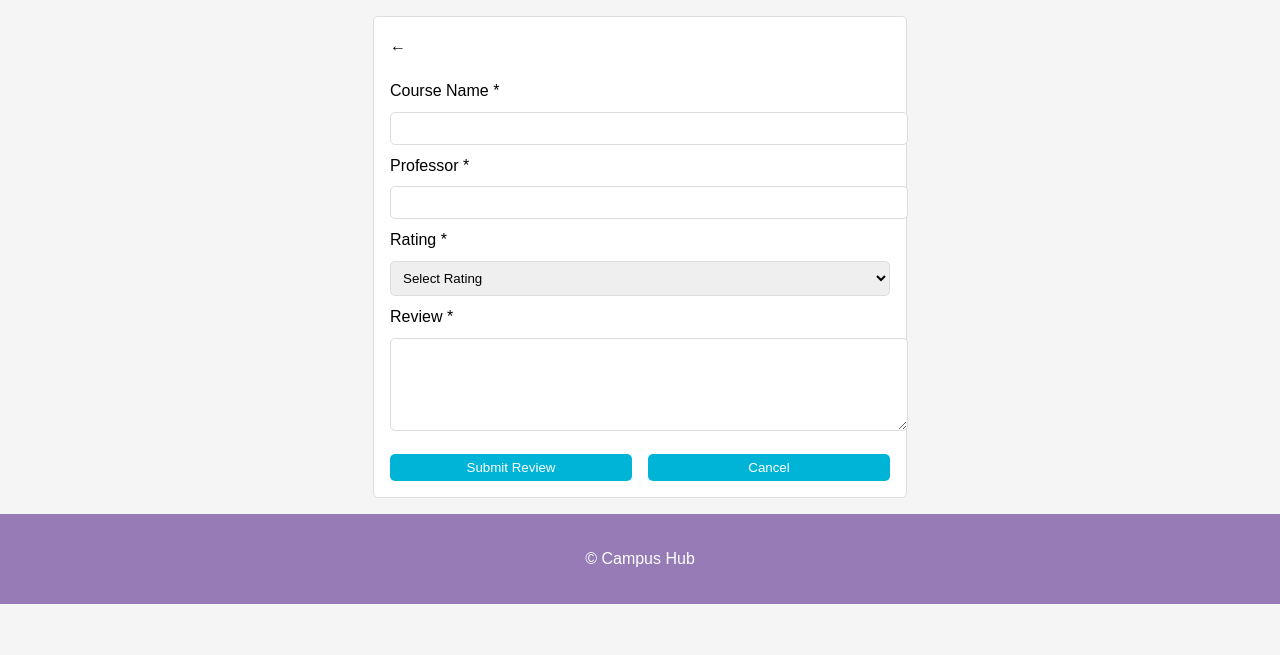
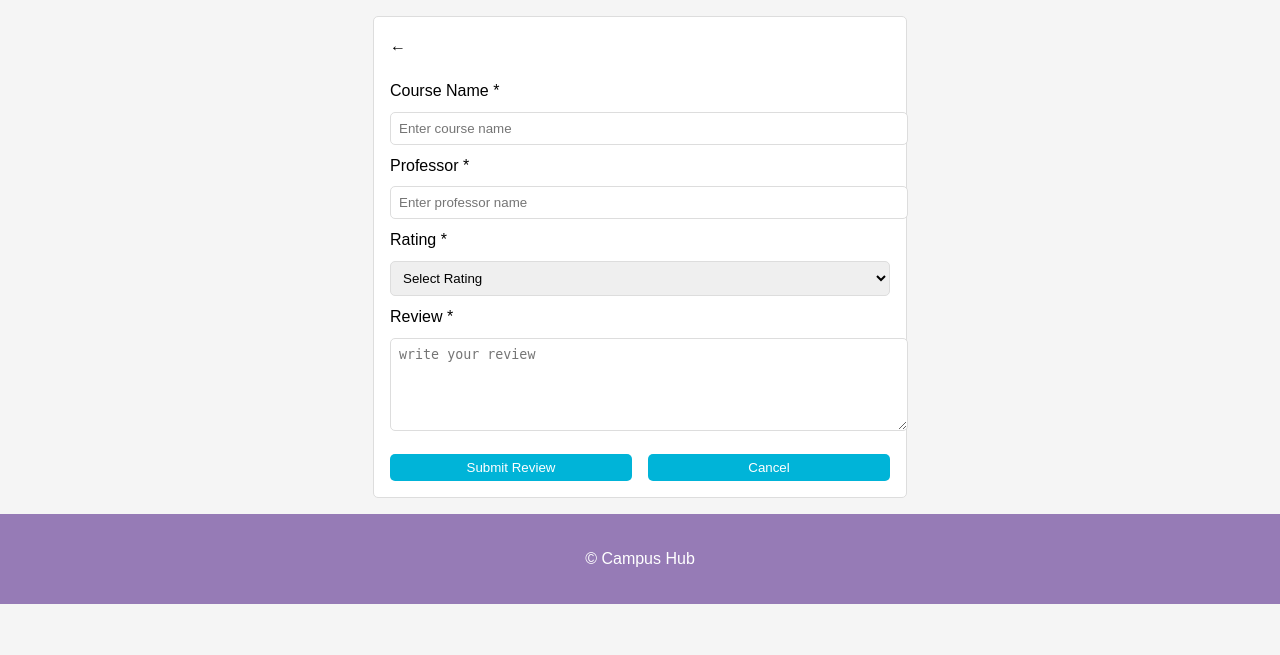
Before and after one commit to gmohamme4/Itcs333-project4, a PHP site: page /create.html in a window 1280 px wide. Shown: the part 145-800 px from the top of the page. Run offline with PHP 8.4, Linux system fonts and the light colour scheme.

Commit message:
small touches

```diff
--- a/Course_Reviews/create.html
+++ b/Course_Reviews/create.html
@@ -19,10 +19,10 @@
             </a>
           </div>
             <label for="course-name">Course Name *</label>
-            <input type="text" id="course-name" required>
+            <input type="text" id="course-name" placeholder="Enter course name " required>
 
             <label for="professor-name">Professor *</label>
-            <input type="text" id="professor-name" required>
+            <input type="text" id="professor-name" placeholder="Enter professor name" required>
 
             <label for="rating">Rating *</label>
             <select id="rating" required>
@@ -35,7 +35,7 @@
             </select>
 
             <label for="review-text">Review *</label>
-            <textarea id="review-text" rows="5" required></textarea>
+            <textarea id="review-text" rows="5" placeholder="write your review" required></textarea>
 
             <div class="form-buttons">
                 <button type="submit">Submit Review</button>
--- a/Course_Reviews/rev.css
+++ b/Course_Reviews/rev.css
@@ -263,13 +263,13 @@ summary:hover {
 }
 
 .pagination button:hover {
-    background-color: #0077b6;
+    background-color: #00b4d8;
     color: #fff;
 }
 
 .pagination .active {
-    background-color: #0077b6;
+    background-color: #00b4d8;
     color: #fff;
-    border-color: #0077b6;
+    border-color: #00b4d8;
     font-weight: bold;
 }
--- a/Course_Reviews/zpart.html
+++ b/Course_Reviews/zpart.html
@@ -16,7 +16,7 @@
             </div>
 
             <div class="nav-links">
-                <a href="index.html">Home</a>
+                <a href="#home">Home</a>
                 <a href="#review">Reviews</a>
                 <a href="create.html" class="add-review">Add Review</a>
             </div>
```
